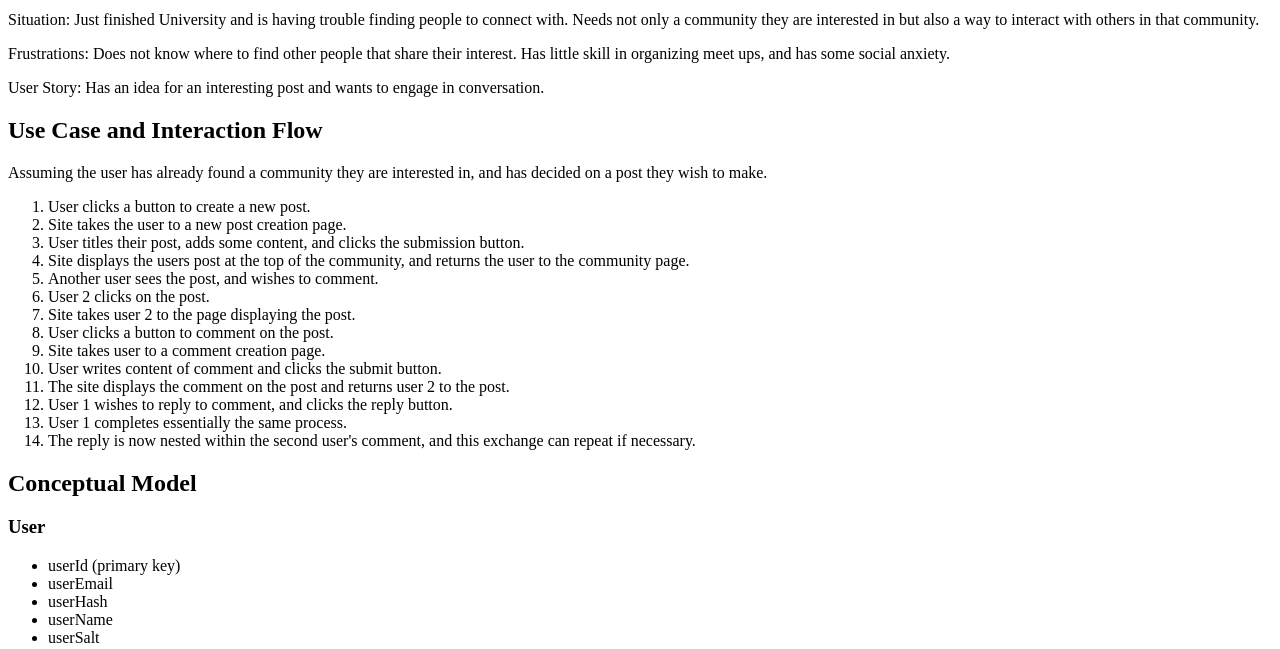
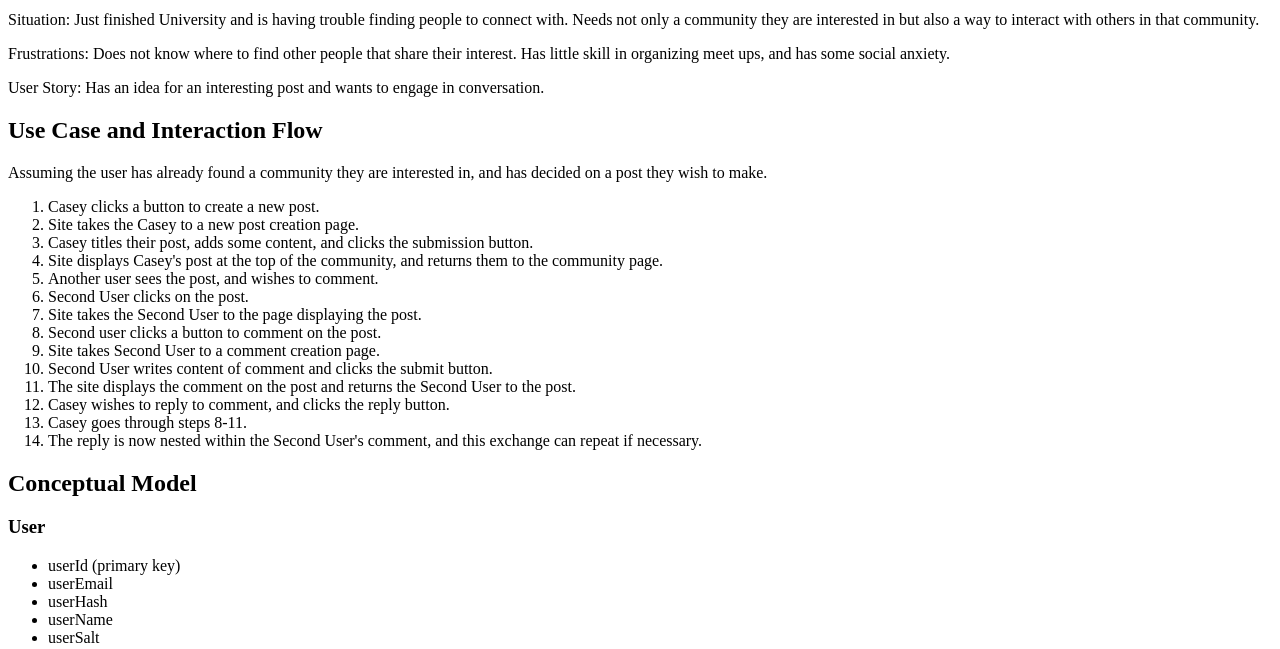
Before and after one commit to Cbenjamin1207/data-design, a PHP site: page / in a window 1280 px wide. Shown: the part 184-833 px from the top of the page. Run offline with PHP 8.4, Linux system fonts and the light colour scheme.

Commit message:
Changed user interaction flow

```diff
--- a/index.php
+++ b/index.php
@@ -25,21 +25,21 @@
 			<p>Assuming the user has already found a community they are interested in, and has decided
 				on a post they wish to make.</p>
 			<ol>
-				<li>User clicks a button to create a new post.</li>
-				<li>Site takes the user to a new post creation page.</li>
-				<li>User titles their post, adds some content, and clicks the submission button.</li>
-				<li>Site displays the users post at the top of the community, and returns the user to the
+				<li>Casey clicks a button to create a new post.</li>
+				<li>Site takes the Casey to a new post creation page.</li>
+				<li>Casey titles their post, adds some content, and clicks the submission button.</li>
+				<li>Site displays Casey's post at the top of the community, and returns them to the
 					community page.</li>
 				<li>Another user sees the post, and wishes to comment.</li>
-				<li>User 2 clicks on the post.</li>
-				<li>Site takes user 2 to the page displaying the post.</li>
-				<li>User clicks a button to comment on the post.</li>
-				<li>Site takes user to a comment creation page.</li>
-				<li>User writes content of comment and clicks the submit button.</li>
-				<li>The site displays the comment on the post and returns user 2 to the post.</li>
-				<li>User 1 wishes to reply to comment, and clicks the reply button.</li>
-				<li>User 1 completes essentially the same process.</li>
-				<li>The reply is now nested within the second user's comment, and this exchange can repeat if necessary.</li>
+				<li>Second User clicks on the post.</li>
+				<li>Site takes the Second User to the page displaying the post.</li>
+				<li>Second user clicks a button to comment on the post.</li>
+				<li>Site takes Second User to a comment creation page.</li>
+				<li>Second User writes content of comment and clicks the submit button.</li>
+				<li>The site displays the comment on the post and returns the Second User to the post.</li>
+				<li>Casey wishes to reply to comment, and clicks the reply button.</li>
+				<li>Casey goes through steps 8-11.</li>
+				<li>The reply is now nested within the Second User's comment, and this exchange can repeat if necessary.</li>
 			</ol>
 
 			<h2>Conceptual Model</h2>
```
Also changed, not shown: erg-data-design.svg (added).
